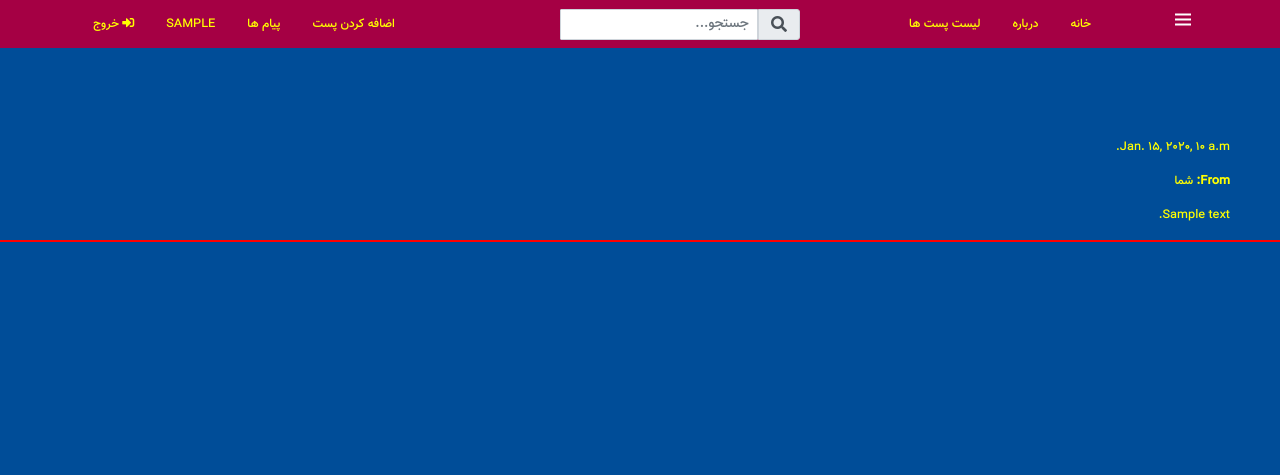
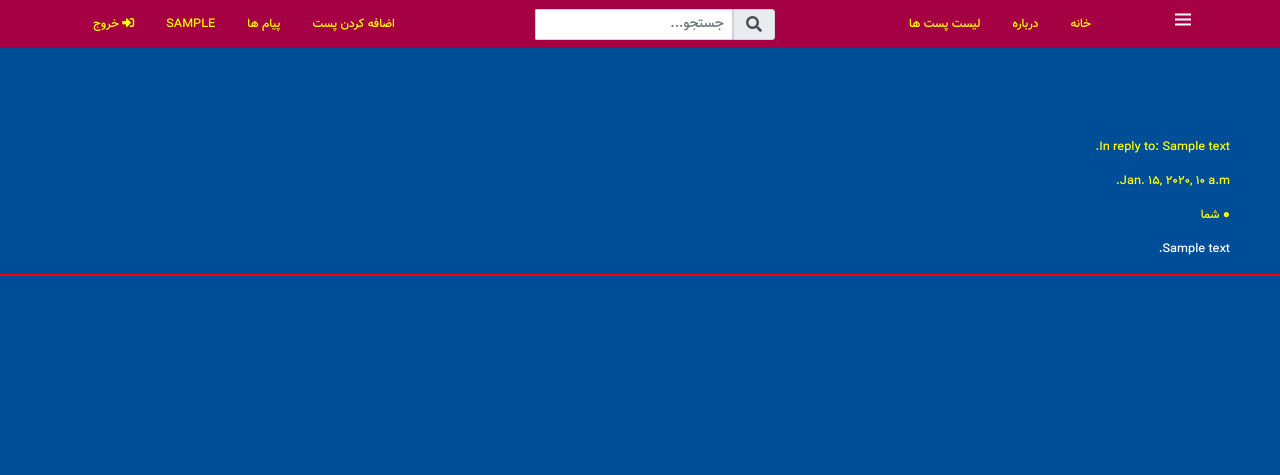
Before and after one commit to alirzglshn/blog, a Django app: page /messages/message_history in a window 1280 px wide. Shown: the top 475 px of the page. Run offline with Django 4.2, Linux system fonts and the light colour scheme; a user stored in the database is signed in; tables that the repository leaves empty hold one stand-in row (values such as "Sample post"); some libraries are stand-ins or nearby versions.

Commit message:
4:37 pm july 21 2025

```diff
--- a/templates/message_history.html
+++ b/templates/message_history.html
@@ -11,50 +11,75 @@
     padding-right: 50px;
     color : yellow ;
     }
+    button{
+    margin-right : 50px ;
+    }
 
 </style>
 
 
 <br/><br/><br/><br/>
 
+<!--{% for msg in messages %}-->
+<!--<div class="the-message">-->
+<!--    <p>{{ msg.time }}</p>-->
+<!--    <p><strong>From:</strong>-->
+<!--        {% if msg.sending_blogger == request.user %}-->
+<!--            شما-->
+<!--        {% else %}-->
+<!--            {{ msg.sending_blogger.username }}-->
+<!--        {% endif %}-->
+<!--    </p>-->
+<!--    <p>{{ msg.text }}</p>-->
+<!--    <hr>-->
+<!--    {% if msg.sending_blogger != request.user %}-->
+<!--    <button type="button" onclick="toggleForm('form-{{ msg.id }}')">Reply</button>-->
+
+<!--    <div id="form-{{ msg.id }}" style="display:none;">-->
+<!--        <form method="POST">-->
+<!--            {% csrf_token %}-->
+<!--            {{ form.as_p }}-->
+<!--            <input type="hidden" name="message_id" value="{{ msg.id }}">-->
+<!--            <button type="submit">Send</button>-->
+<!--            <br/><br/><br/><br/><br/><br/><br/><br/><br/>-->
+<!--        </form>-->
+<!--    </div>-->
+<!--    {% endif %}-->
+<!--</div>-->
+<!--{% endfor %}-->
+
+
 {% for msg in messages %}
 <div class="the-message">
+    {% if msg.sending_blogger == request.user %}
+         <p>In reply to: {{ msg.replies_to.text }}</p>
         <p>{{ msg.time }}</p>
-    <p><strong>From:</strong>
-        {% if msg.sending_blogger == request.user %}
-            شما
+        <p><strong>●</strong> شما</p>
+        <p style="color : white !important ;">{{ msg.text }}</p>
+        <hr>
     {% else %}
-            {{ msg.sending_blogger.username }}
-        {% endif %}
-    </p>
-    <p>{{ msg.text }}</p>
-    <hr>
-    {% if msg.sending_blogger != request.user %}
-    <button type="button" onclick="toggleForm('form-{{ msg.id }}')">Reply</button>
+        <p>In reply to: {{ msg.replies_to.text }}</p>
+        <p>{{ msg.time }}</p>
+        <p>{{msg.replies_to}}</p>
+        <p><strong>●</strong> {{ msg.sending_blogger.username }}</p>
+        <p style="color : white !important ;">{{ msg.text }}</p>
 
+        <button type="button" onclick="toggleForm('form-{{ msg.id }}')">پاسخ بدهید</button>
+    <br/><br/><br/><br/>
         <div id="form-{{ msg.id }}" style="display:none;">
-        <form method="POST">
+            <form method="POST" style="margin-right : 50px ; ">
                 {% csrf_token %}
-            {{ form.as_p }}
+                <textarea name="text" required></textarea>
                 <input type="hidden" name="message_id" value="{{ msg.id }}">
-            <button type="submit">Send</button>
-            <br/><br/><br/><br/><br/><br/><br/><br/><br/>
+                <input type="hidden" name="replies_to" value="{{ msg.id }}">
+                <button type="submit">ارسال</button>
             </form>
         </div>
+        <hr>
     {% endif %}
 </div>
 {% endfor %}
 
-<script>
-function toggleForm(id) {
-    const formDiv = document.getElementById(id);
-    if (formDiv.style.display === "none") {
-        formDiv.style.display = "block";
-    } else {
-        formDiv.style.display = "none";
-    }
-}
-</script>
 
 
 <script>
@@ -70,4 +95,5 @@ function toggleForm(id) {
 
 
 
+
 {% endblock %}
--- a/user_messages/forms.py
+++ b/user_messages/forms.py
@@ -5,3 +5,12 @@ class MessageForm(forms.ModelForm):
     class Meta:
         model = Message
         fields = ['receiving_blogger' , 'text']
+
+
+class ReplyForm(forms.ModelForm):
+    class Meta:
+        model = Message
+        fields = ['text', 'replies_to']
+        widgets = {
+            'replies_to': forms.HiddenInput()
+        }
--- a/user_messages/models.py
+++ b/user_messages/models.py
@@ -13,5 +13,13 @@ class Message(models.Model):
     time = models.DateTimeField(auto_now_add=True)
     is_read = models.BooleanField(default=False)
 
+    replies_to = models.ForeignKey(
+        'self',
+        null=True,
+        blank=True,
+        on_delete=models.SET_NULL,
+        related_name='replies'
+    )
+
     def __str__(self):
         return f'Message from {self.sending_blogger} to {self.receiving_blogger}'
--- a/user_messages/views.py
+++ b/user_messages/views.py
@@ -1,6 +1,6 @@
 from django.shortcuts import render , redirect
 from .models import Message
-from user_messages.forms import MessageForm
+from user_messages.forms import MessageForm , ReplyForm
 from django.db.models import Q
 
 
@@ -25,8 +25,25 @@ def inbox(request):
 
 
 def message_history(request):
+    if request.method == 'POST' and 'message_id' in request.POST:
+        form = ReplyForm(request.POST)
+        if form.is_valid():
+            reply = form.save(commit=False)
+            reply.sending_blogger = request.user
+
+            original_msg = Message.objects.filter(id=request.POST.get('message_id')).first()
+            if original_msg:
+                reply.receiving_blogger = original_msg.sending_blogger
+            reply.save()
+            return redirect('message_history')
+
+    # Show messages and reply form
     messages = Message.objects.filter(
         Q(receiving_blogger=request.user) | Q(sending_blogger=request.user)
-    )
-    form = MessageForm()
-    return render(request , 'message_history.html' , {'messages' : messages , 'form' : form})
+    ).order_by('time')
+
+    form = MessageForm()  # Only used if needed in template
+    return render(request, 'message_history.html', {
+        'messages': messages,
+        'form': form
+    })
```
Also changed, not shown: user_messages/migrations/0002_message_replies_to.py (added). Lines whose indentation alone changed are shown as unchanged.
